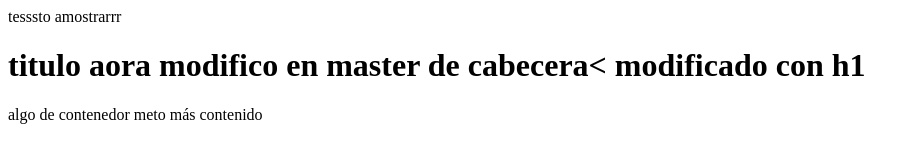
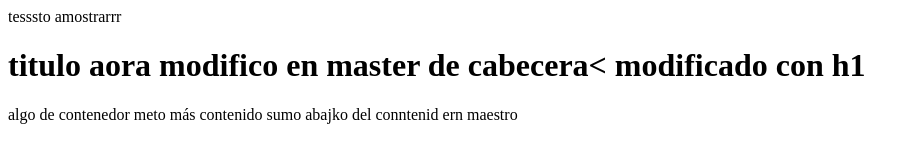
Before and after one commit to fcampanagit/hyperblog, a plain HTML site: page blogspot.html in a window 1280 px wide. Shown: the whole page, without its empty margins (0-919 px from the left). Drawn offline with Linux system fonts and the light colour scheme.

Commit message:
+ texto a master

```diff
--- a/blogspot.html
+++ b/blogspot.html
@@ -17,7 +17,7 @@
 
             meto más contenido
 
-
+            sumo abajko del conntenid ern maestro
         </div>
 
 
```
